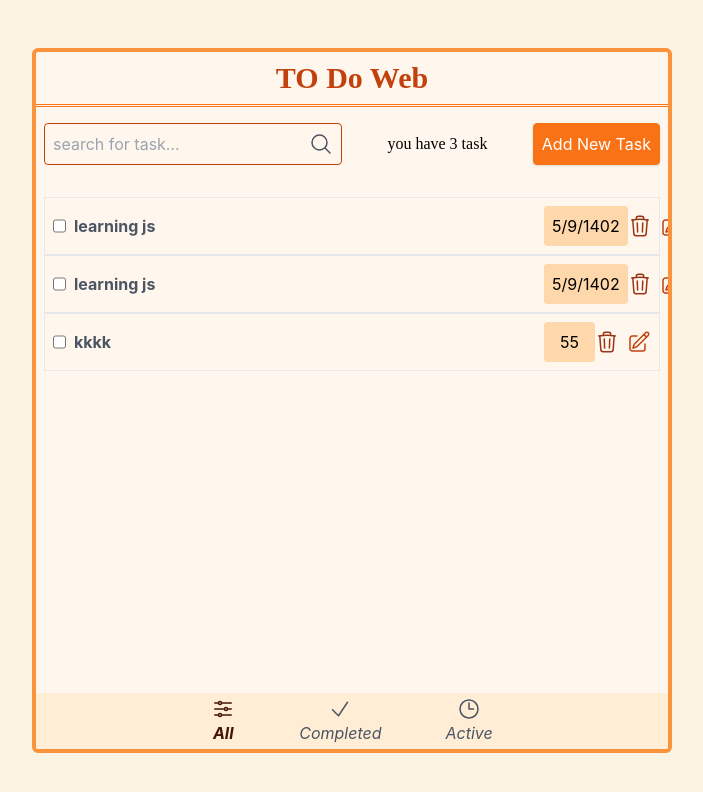
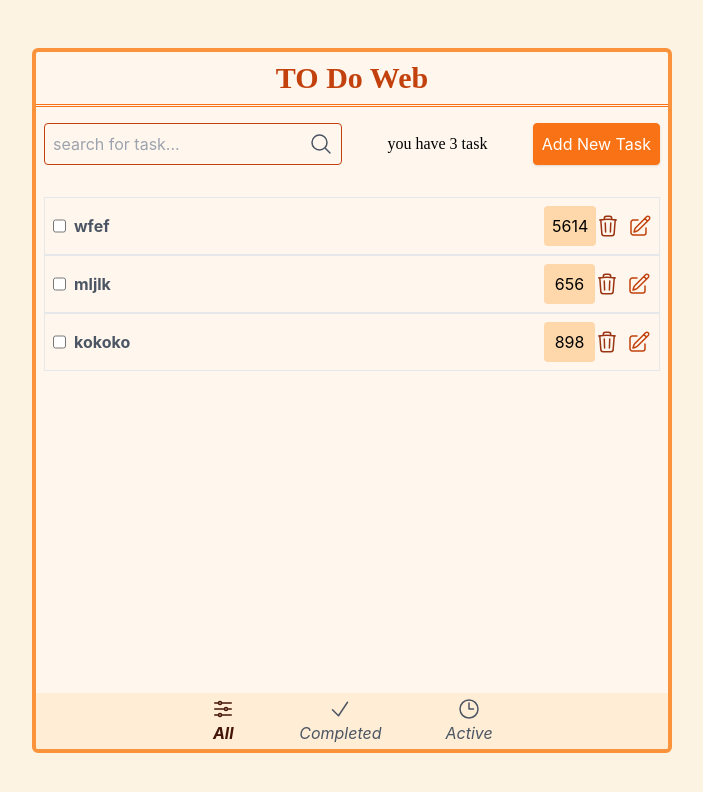
Before and after one commit to Niloofar-Palvaneh/todo, a React (Create React App) app: page / in a window 1280 px wide. Shown: the top 792 px of the page, without its empty margins (288-991 px from the left). Built offline with nearby package versions, Linux system fonts and the light colour scheme; data requests are answered from the project's data file.

Commit message:
fixed ui respons

```diff
--- a/db.json
+++ b/db.json
@@ -1,19 +1,22 @@
 {
   "todos": [
     {
-      "id": 5,
-      "title": "learning js",
-      "date": "5/9/1402"
+      "title": "wfef",
+      "date": "5614",
+      "isCompleted": false,
+      "id": 1
     },
     {
-      "id": 6,
-      "title": "learning js",
-      "date": "5/9/1402"
+      "title": "mljlk",
+      "date": "656",
+      "isCompleted": false,
+      "id": 2
     },
     {
-      "title": "kkkk",
-      "date": "55",
-      "id": 8
+      "title": "kokoko",
+      "date": "898",
+      "isCompleted": false,
+      "id": 3
     }
   ]
 }
--- a/src/App.js
+++ b/src/App.js
@@ -23,6 +23,10 @@ function App() {
     getTodos()
   }, [allTodos])
 
+  const doTodoHandler = (id)=>{
+    console.log(id);
+  }
+
   return (
     <>
 
@@ -32,7 +36,9 @@ function App() {
             allTodos.map(todo => (
               <div data-aos="fade-left" className='flex items-center justify-between p-2 border mx-2 '>
                 <div className='flex gap-2'>
-                  <input type="checkbox" />
+                  <input
+                  onClick={()=>doTodoHandler(todo.id)}
+                  type="checkbox" />
                   <p className='font-bold text-gray-600 w-[470px]'>
                     {todo.title}
                   </p>
--- a/src/components/AddModal/AddModal.js
+++ b/src/components/AddModal/AddModal.js
@@ -15,7 +15,8 @@ function AddModal({ openModal }) {
     const submitDateAddModal = () => {
         const newTodo = {
             title: titleTodo,
-            date: dateTodo
+            date: dateTodo,
+            isCompleted : false
         }
         fetch("http://localhost:4000/todos", {
             method: "POST",
--- a/src/components/Header/Header.js
+++ b/src/components/Header/Header.js
@@ -15,7 +15,7 @@ function Header() {
     }
     useEffect(() => {
         getTodos()
-    }, [])
+    }, [todos])
 
 
 
@@ -27,7 +27,7 @@ function Header() {
                     <AddModal openModal={openModal} />
                 )
             }
-            <div className='flex items-center justify-between p-2 mt-2'>
+            <div className='flex sm:flex-col sm:gap-4 items-center justify-between p-2 mt-2'>
                 <div className='border border-orange-700 rounded p-2  flex gap-2 items-center'>
                     <input className='outline-none bg-inherit' type="text" placeholder='search for task...' />
                     <svg xmlns="http://www.w3.org/2000/svg" fill="none" viewBox="0 0 24 24" stroke-width="1.5" stroke="currentColor" class="w-6 h-6 text-gray-600">
--- a/src/index.js
+++ b/src/index.js
@@ -18,7 +18,7 @@ root.render(
 
   <>
     <div className='w-full h-screen flex items-center justify-center z-10'>
-      <div className='w-1/2 border border-4 border-orange-400 overflow-hidden rounded-md bg-orange-50'>
+      <div className='w-1/2 sm:w-full border border-4 border-orange-400 overflow-hidden rounded-md bg-orange-50'>
         <React.StrictMode>
           <Topbar />
           <Header />
--- a/tailwind.config.js
+++ b/tailwind.config.js
@@ -2,7 +2,22 @@
 module.exports = {
   content: ["./src/**/*.{html,js}"],
   theme: {
-    extend: {},
+    screens: {
+      '2xl': {'max': '1535px'},
+      // => @media (max-width: 1535px) { ... }
+
+      'xl': {'max': '1279px'},
+      // => @media (max-width: 1279px) { ... }
+
+      'lg': {'max': '1023px'},
+      // => @media (max-width: 1023px) { ... }
+
+      'md': {'max': '767px'},
+      // => @media (max-width: 767px) { ... }
+
+      'sm': {'max': '639px'},
+      // => @media (max-width: 639px) { ... }
+    }
   },
   plugins: [],
 }
```
